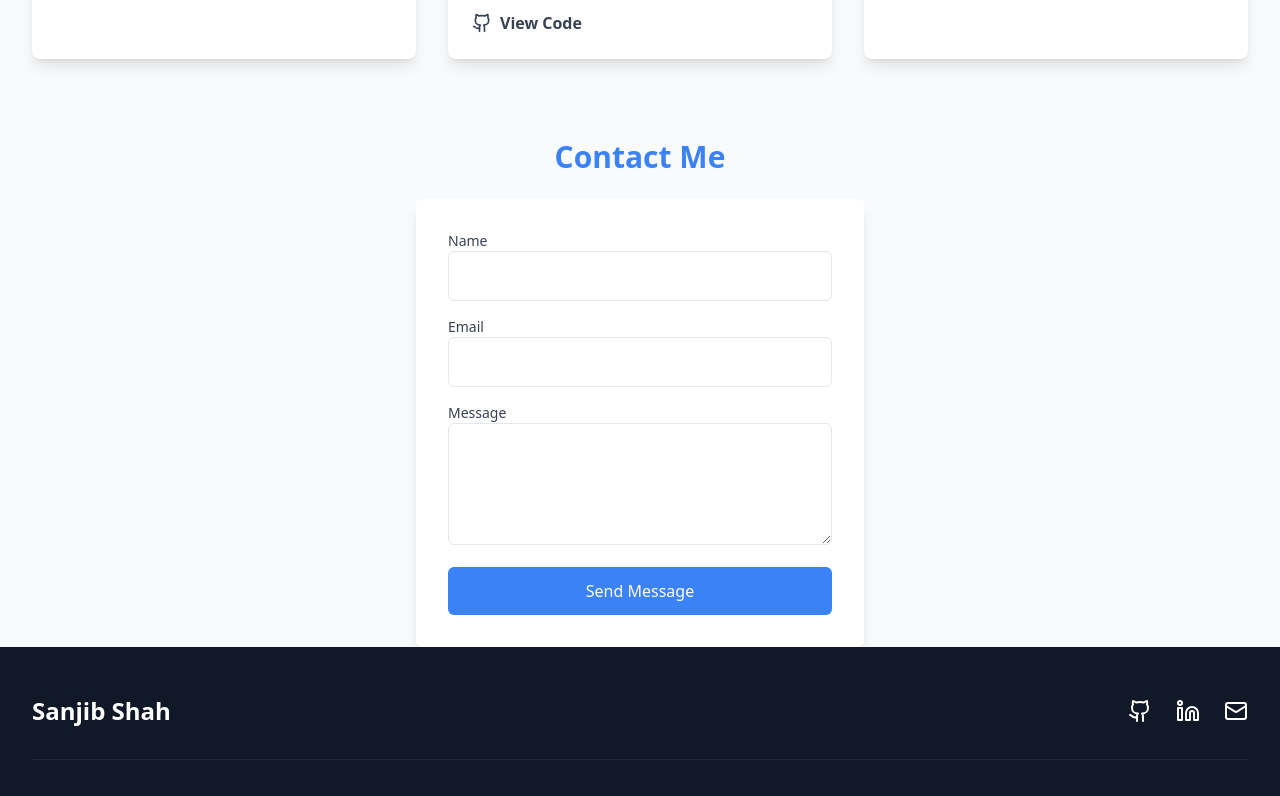
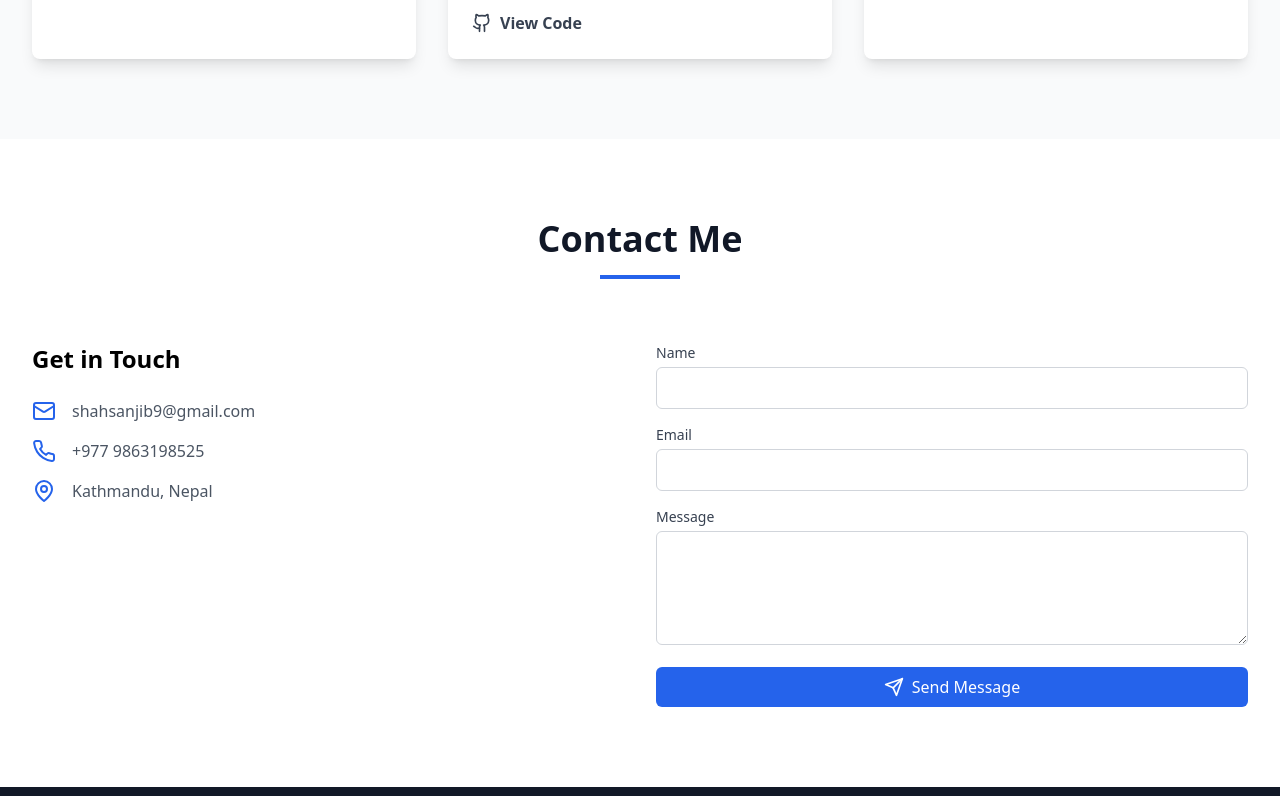
Before and after one commit to SanjibShah1/portfolio-website, a React (Vite) app: page / in a window 1280 px wide. Shown: the part 3540-4336 px from the top of the page. Built offline with nearby package versions, Linux system fonts and the light colour scheme.

Commit message:
modified0

```diff
--- a/src/components/Contact.tsx
+++ b/src/components/Contact.tsx
@@ -1,5 +1,8 @@
 import React, { useState } from 'react';
 import emailjs from 'emailjs-com';
+import { motion } from 'framer-motion';
+import { Mail, Phone, MapPin, Send } from 'lucide-react';
+import toast from 'react-hot-toast';
 
 const ContactForm = () => {
   // State variables to hold form data
@@ -10,6 +13,7 @@ const ContactForm = () => {
   });
 
   const [status, setStatus] = useState('');
+  const [isSubmitting, setIsSubmitting] = useState(false);
 
   // Handle form data change
   const handleChange = (e) => {
@@ -23,6 +27,7 @@ const ContactForm = () => {
   // Handle form submission
   const handleSubmit = (e) => {
     e.preventDefault();
+    setIsSubmitting(true);
 
     const templateParams = {
       from_name: formData.name,
@@ -47,20 +52,68 @@ const ContactForm = () => {
             email: '',
             message: ''
           });
+          toast.success('Message sent successfully!');
         },
         (error) => {
           console.log('Error:', error);
           setStatus('Failed to send message. Please try again later.');
+          toast.error(`Failed to send message. Error: ${error.text || error.message}`);
         }
-      );
+      )
+      .finally(() => {
+        setIsSubmitting(false);
+      });
   };
 
   return (
-    <div className="contact-form">
-      <h2 className="text-center text-3xl font-bold text-blue-500 mb-6">Contact Me</h2>
-      <form onSubmit={handleSubmit} className="max-w-md mx-auto bg-white p-8 rounded-md shadow-lg">
-        <div className="mb-4">
-          <label htmlFor="name" className="block text-sm font-medium text-gray-700">
+    <section id="contact" className="py-20 bg-white">
+      <div className="max-w-7xl mx-auto px-4 sm:px-6 lg:px-8">
+        <motion.div
+          initial={{ opacity: 0, y: 20 }}
+          whileInView={{ opacity: 1, y: 0 }}
+          transition={{ duration: 0.5 }}
+          viewport={{ once: true }}
+          className="text-center mb-16"
+        >
+          <h2 className="text-3xl md:text-4xl font-bold text-gray-900 mb-4">Contact Me</h2>
+          <div className="w-20 h-1 bg-blue-600 mx-auto"></div>
+        </motion.div>
+
+        <div className="grid grid-cols-1 md:grid-cols-2 gap-8">
+          {/* Contact Information */}
+          <motion.div
+            initial={{ opacity: 0, x: -20 }}
+            whileInView={{ opacity: 1, x: 0 }}
+            transition={{ duration: 0.5 }}
+            viewport={{ once: true }}
+          >
+            <h3 className="text-2xl font-semibold mb-6">Get in Touch</h3>
+            <div className="space-y-4">
+              <div className="flex items-center space-x-4">
+                <Mail className="w-6 h-6 text-blue-600" />
+                <span className="text-gray-600">shahsanjib9@gmail.com</span>
+              </div>
+              <div className="flex items-center space-x-4">
+                <Phone className="w-6 h-6 text-blue-600" />
+                <span className="text-gray-600">+977 9863198525</span>
+              </div>
+              <div className="flex items-center space-x-4">
+                <MapPin className="w-6 h-6 text-blue-600" />
+                <span className="text-gray-600">Kathmandu, Nepal</span>
+              </div>
+            </div>
+          </motion.div>
+
+          {/* Contact Form */}
+          <motion.div
+            initial={{ opacity: 0, x: 20 }}
+            whileInView={{ opacity: 1, x: 0 }}
+            transition={{ duration: 0.5 }}
+            viewport={{ once: true }}
+          >
+            <form onSubmit={handleSubmit} className="space-y-4">
+              <div>
+                <label htmlFor="name" className="block text-sm font-medium text-gray-700 mb-1">
                   Name
                 </label>
                 <input
@@ -70,12 +123,11 @@ const ContactForm = () => {
                   value={formData.name}
                   onChange={handleChange}
                   required
-            className="w-full p-3 border rounded-md"
+                  className="w-full px-4 py-2 border border-gray-300 rounded-md focus:ring-blue-500 focus:border-blue-500"
                 />
               </div>
-
-        <div className="mb-4">
-          <label htmlFor="email" className="block text-sm font-medium text-gray-700">
+              <div>
+                <label htmlFor="email" className="block text-sm font-medium text-gray-700 mb-1">
                   Email
                 </label>
                 <input
@@ -85,12 +137,11 @@ const ContactForm = () => {
                   value={formData.email}
                   onChange={handleChange}
                   required
-            className="w-full p-3 border rounded-md"
+                  className="w-full px-4 py-2 border border-gray-300 rounded-md focus:ring-blue-500 focus:border-blue-500"
                 />
               </div>
-
-        <div className="mb-4">
-          <label htmlFor="message" className="block text-sm font-medium text-gray-700">
+              <div>
+                <label htmlFor="message" className="block text-sm font-medium text-gray-700 mb-1">
                   Message
                 </label>
                 <textarea
@@ -99,25 +150,40 @@ const ContactForm = () => {
                   value={formData.message}
                   onChange={handleChange}
                   required
-            className="w-full p-3 border rounded-md"
+                  className="w-full px-4 py-2 border border-gray-300 rounded-md focus:ring-blue-500 focus:border-blue-500"
                   rows="4"
                 ></textarea>
               </div>
-
               <button
                 type="submit"
-          className="w-full bg-blue-500 text-white p-3 rounded-md hover:bg-blue-600 transition-all"
+                disabled={isSubmitting}
+                className="w-full bg-blue-600 text-white py-2 px-4 rounded-md hover:bg-blue-700 transition-colors flex items-center justify-center space-x-2 disabled:opacity-50"
               >
-          Send Message
+                {isSubmitting ? (
+                  <>
+                    <span className="animate-spin">🌀</span> Sending...
+                  </>
+                ) : (
+                  <>
+                    <Send className="w-5 h-5" />
+                    <span>Send Message</span>
+                  </>
+                )}
               </button>
+            </form>
+          </motion.div>
+        </div>
 
+        {/* Status message display */}
         {status && (
           <div className="mt-4 text-center">
-            <p className="text-green-500">{status}</p>
+            <p className={`text-${status.includes('success') ? 'green' : 'red'}-500`}>
+              {status}
+            </p>
           </div>
         )}
-      </form>
       </div>
+    </section>
   );
 };
 
```
Also changed, not shown: 5 other files (tests, documents, lock files or other folders). Lines whose indentation alone changed are shown as unchanged.
